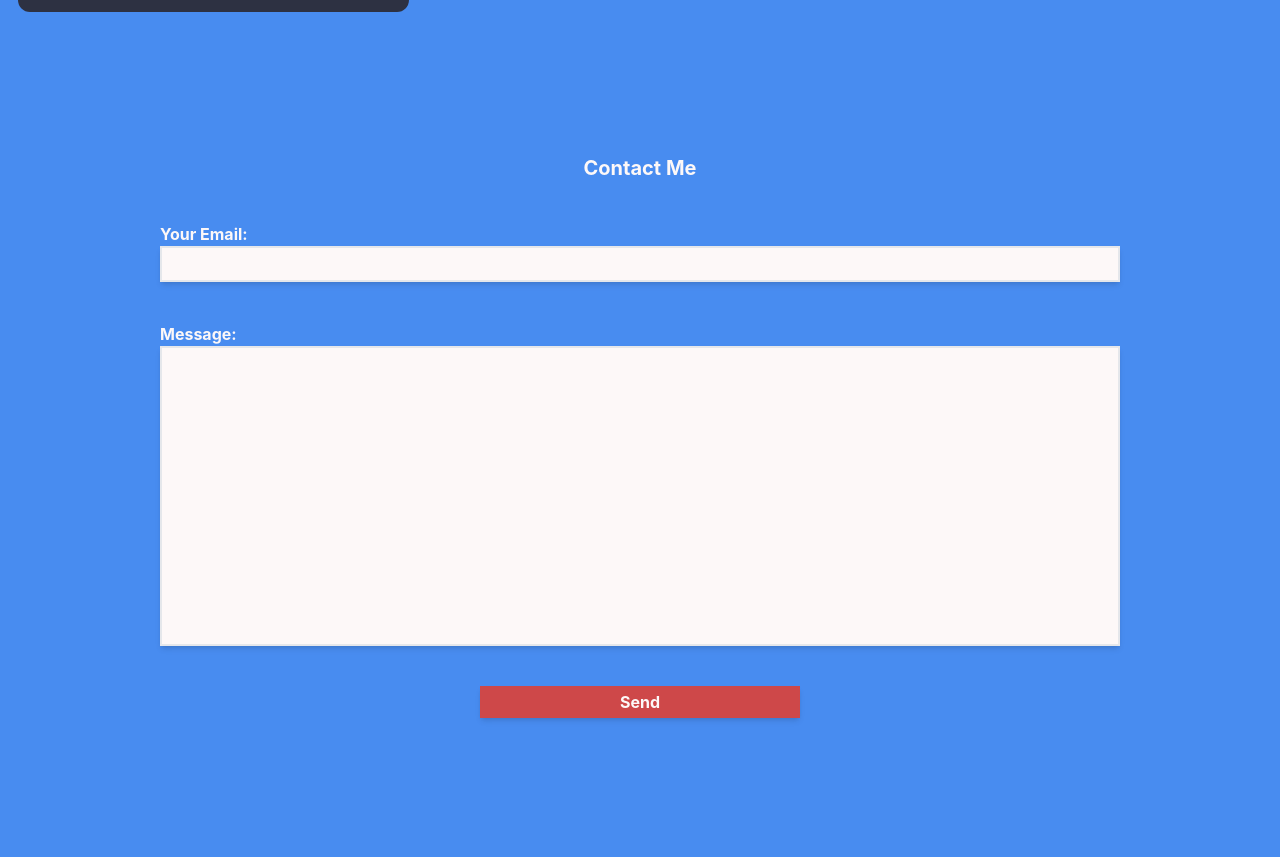
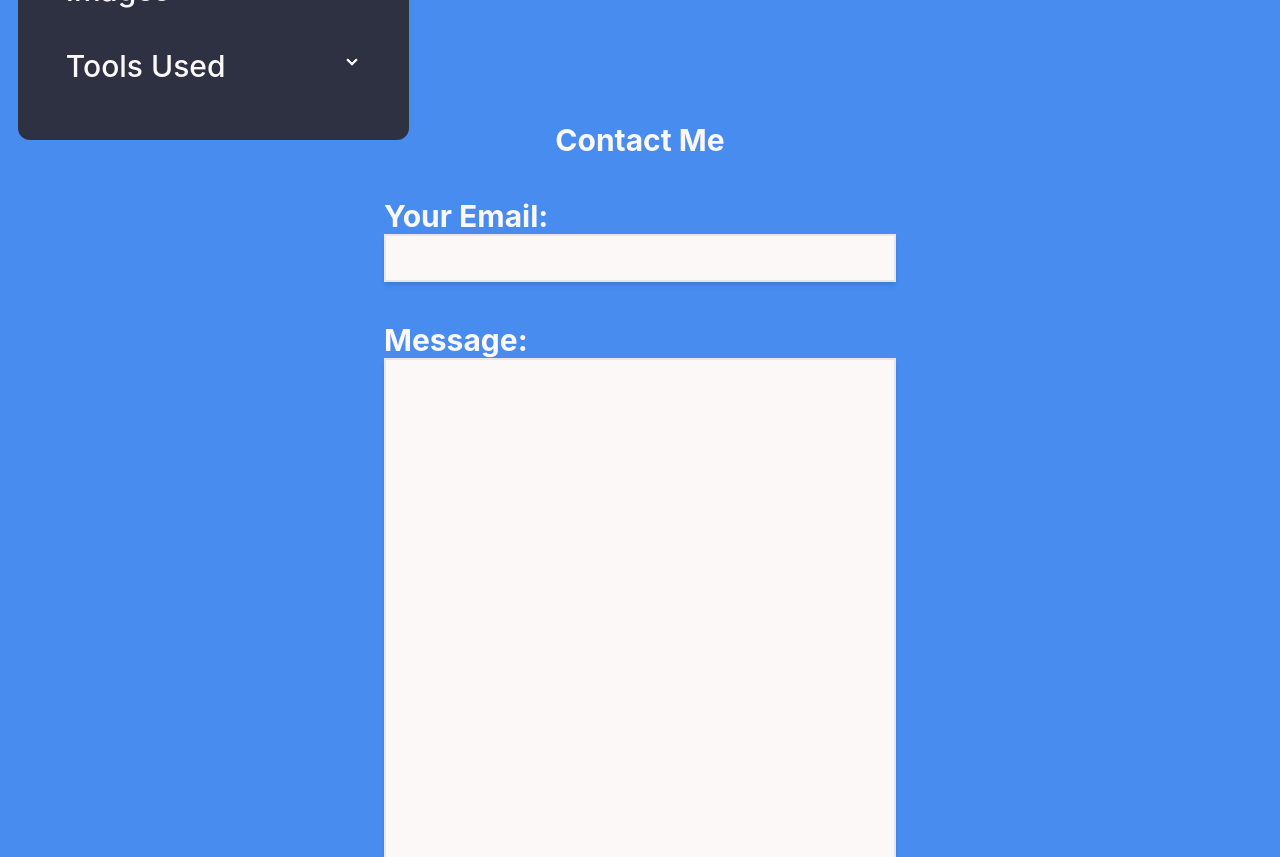
Before and after one commit to Ernest0G/portfolio, a React (Vite) app: page / in a window 1280 px wide. Shown: the part 1940-2797 px from the top of the page. Before the commit the page ends 2776 px from the top, so only its background shows below. Built offline with nearby package versions, Linux system fonts and the light colour scheme.

Commit message:
Update styling in App.tsx, ProjectItem.tsx, and Contact.tsx

```diff
--- a/src/App.tsx
+++ b/src/App.tsx
@@ -4,7 +4,7 @@ import { NavItem } from "./components";
 function App() {
   return (
     <>
-      <nav className="w-full max-w-full flex flex-row h-16 sm:h-32 justify-between sm:px-5 bg-black fixed top-0 z-50 border-b-2 border-white">
+      <nav className="w-full max-w-full flex flex-row h-16 sm:h-32 justify-between sm:px-5 bg-black sticky top-0 z-50 border-b-2 border-white">
         <ul className="w-full flex flex-row no-wrap gap-3 sm:gap-10 items-center justify-center sm:justify-end">
           <NavItem item={"About"} />
           <NavItem item={"Experience"} />
@@ -19,7 +19,6 @@ function App() {
         <Experience />
         <br></br>
         <Projects />
-        <br></br>
         <Contact />
       </main>
     </>
--- a/src/components/ProjectItem.tsx
+++ b/src/components/ProjectItem.tsx
@@ -2,11 +2,11 @@ const ProjectItem = ({ title, desc, live, git, index, images, tools }) => {
   return (
     <div id={`item${index + 1}`} className="carousel-item w-full sm:justify-center">
       <div className="card w-full text-white sm:items-center">
-        <div className="card-body sm:w-11/12 sm:h-1/2 bg-black sm:rounded-xl sm:items-center">
-          <span className="card-title text-lg sm:text-3xl">{title}</span>
+        <div className="card-body sm:w-11/12 sm:h-1/2 bg-black sm:rounded-xl items-center">
+          <span className="card-title text-xl sm:text-3xl">{title}</span>
           <div className="collapse collapse-arrow">
             <input type="checkbox" />
-            <div className="collapse-title text-xl sm:text-3xl font-medium text-white">Description</div>
+            <div className="collapse-title text-lg sm:text-3xl font-medium text-white">Description</div>
             <div className="collapse-content">
               <span className="text-white">
                 <div className="card w-full shadow-lg">
@@ -19,7 +19,7 @@ const ProjectItem = ({ title, desc, live, git, index, images, tools }) => {
           </div>
           <div className="collapse collapse-arrow">
             <input type="checkbox" />
-            <div className="collapse-title text-xl sm:text-3xl font-medium text-white">Images</div>
+            <div className="collapse-title text-lg sm:text-3xl font-medium text-white">Images</div>
             <div className="collapse-content">
               <span className="text-white">
                 <div className="card w-full shadow-lg">
@@ -44,7 +44,7 @@ const ProjectItem = ({ title, desc, live, git, index, images, tools }) => {
           </div>
           <div className="collapse collapse-arrow">
             <input type="checkbox" />
-            <div className="collapse-title text-xl sm:text-3xl font-medium text-white">Tools Used</div>
+            <div className="collapse-title text-lg sm:text-3xl font-medium text-white">Tools Used</div>
             <div className="collapse-content">
               <div className="card w-full shadow-lg">
                 <div className="card-body w-full flex-row flex-wrap justify-evenly p-2 bg-black rounded-lg">
--- a/src/pages/Contact.tsx
+++ b/src/pages/Contact.tsx
@@ -1,31 +1,31 @@
 const Contact = () => {
   return (
     <div className="w-full h-screen gap-3 sm:gap-10 flex flex-col justify-center items-center bg-accent">
-      <h1 id="Contact" className="text-xl font-bold text-white text-center">
+      <h1 id="Contact" className="text-xl sm:text-3xl font-bold text-white text-center">
         Contact Me
       </h1>
-      <div className="w-3/4 flex flex-col items-center justify-center">
-        <label htmlFor="email" className="form-label font-bold self-start text-white">
+      <div className="w-3/4 sm:w-2/5 flex flex-col items-center justify-center">
+        <label htmlFor="email" className="form-label font-bold self-start text-white sm:text-3xl">
           Your Email:
         </label>
         <input
           name="email"
           type="email"
-          className="form-input w-full px-1 py-1 shadow-md border-2 outline-black text-black bg-white"
+          className="form-input w-full px-1 py-1 shadow-md border-2 outline-black text-black sm:text-3xl bg-white"
         />
       </div>
-      <div className="w-3/4 flex flex-col items-center justify-center">
-        <label htmlFor="body" className="form-label font-bold self-start text-white">
+      <div className="w-3/4 sm:w-2/5 flex flex-col items-center justify-center">
+        <label htmlFor="body" className="form-label font-bold self-start text-white sm:text-3xl">
           Message:
         </label>
         <textarea
           name="body"
-          className="form-textarea w-full px-1 py-1 shadow-md border-2 outline-black text-black bg-white resize-none"
-          rows={12}
+          className="form-textarea w-full px-1 py-1 shadow-md border-2 outline-black text-black sm:text-3xl bg-white resize-none"
+          rows={14}
         />
       </div>
       <div className="w-full flex flex-col items-center justify-center">
-        <button className="w-2/5 sm:w-1/4 p-1 shadow-md font-bold bg-primary text-white">Send</button>
+        <button className="w-2/5 sm:w-1/4 p-1 shadow-md font-bold bg-primary text-white sm:text-3xl">Send</button>
       </div>
     </div>
   );
```
